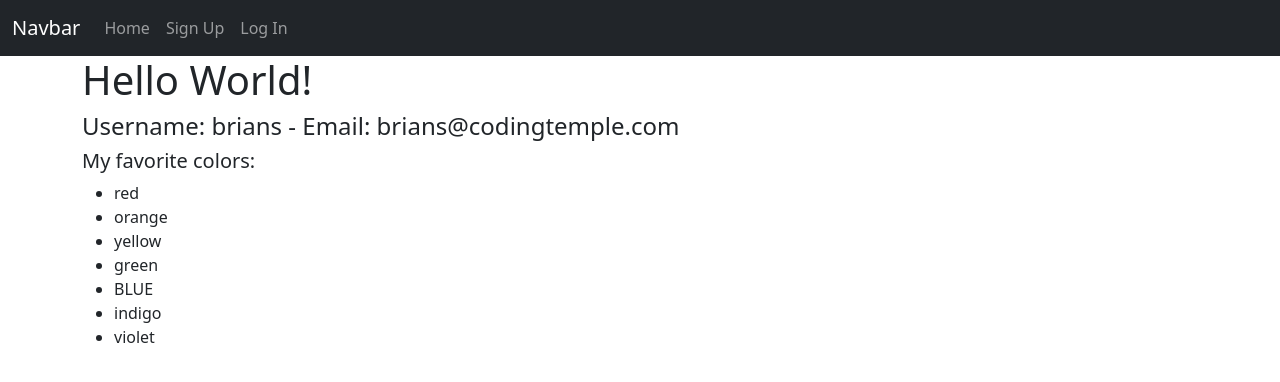
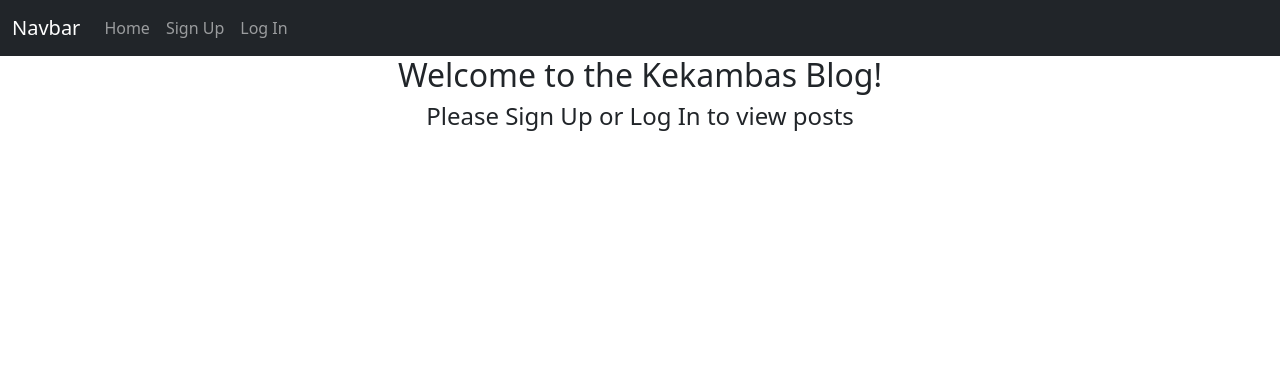
Before and after one commit to graceca87/Flask_-_React, a Flask app: page / in a window 1280 px wide. Shown: the top 382 px of the page. Run offline with Flask 2, Linux system fonts and the light colour scheme; data that the repository does not hold is empty; some libraries are stand-ins or nearby versions.

Commit message:
Update index page to show posts if logged in

```diff
--- a/app/routes.py
+++ b/app/routes.py
@@ -7,12 +7,9 @@ from app.models import User, Post
 
 @app.route('/')
 def index():
-    user_info = {
-        'username': 'brians',
-        'email': 'brians@codingtemple.com'
-    }
-    colors = ['red', 'orange', 'yellow', 'green', 'blue', 'indigo', 'violet']
-    return render_template('index.html',user=user_info, colors=colors)
+    posts = Post.query.all()
+    return render_template('index.html', posts=posts)
+
 
 
 @app.route('/signup', methods=["GET", "POST"])
--- a/app/templates/index.html
+++ b/app/templates/index.html
@@ -3,18 +3,22 @@
 {% block title %} Home {% endblock title %}
 
 {% block content %}
-<h1>Hello World!</h1>
 
-<h4>Username: {{ user['username'] }} - Email: {{ user['email'] }}</h4>
+<h2 class="text-center">Welcome to the Kekambas Blog!</h2>
+{% if current_user.is_authenticated %}
+    <h6 class="text-center">Signed in as: {{ current_user.username }}</h6>
 
-<h5>My favorite colors:</h5>
-<ul>
-    {% for color in colors %}
-        {% if color == 'blue' %}
-            <li>{{ color.upper() }}</li>
-        {% else %}
-            <li>{{ color }}</li>
-        {% endif %}
+    {% for post in posts %}
+        <div class="card">
+            <div class="card-body">
+                <h5 class="card-title">{{ post.title }}</h5>
+                <h6 class="card-subtitle mb-2 text-muted">By: {{ post.author.username }}</h6>
+            </div>
+        </div>
     {% endfor %}
-</ul>
+
+{% else %}
+    <h4 class="text-center">Please Sign Up or Log In to view posts</h4>
+{% endif %}
+
 {% endblock content %}
```
